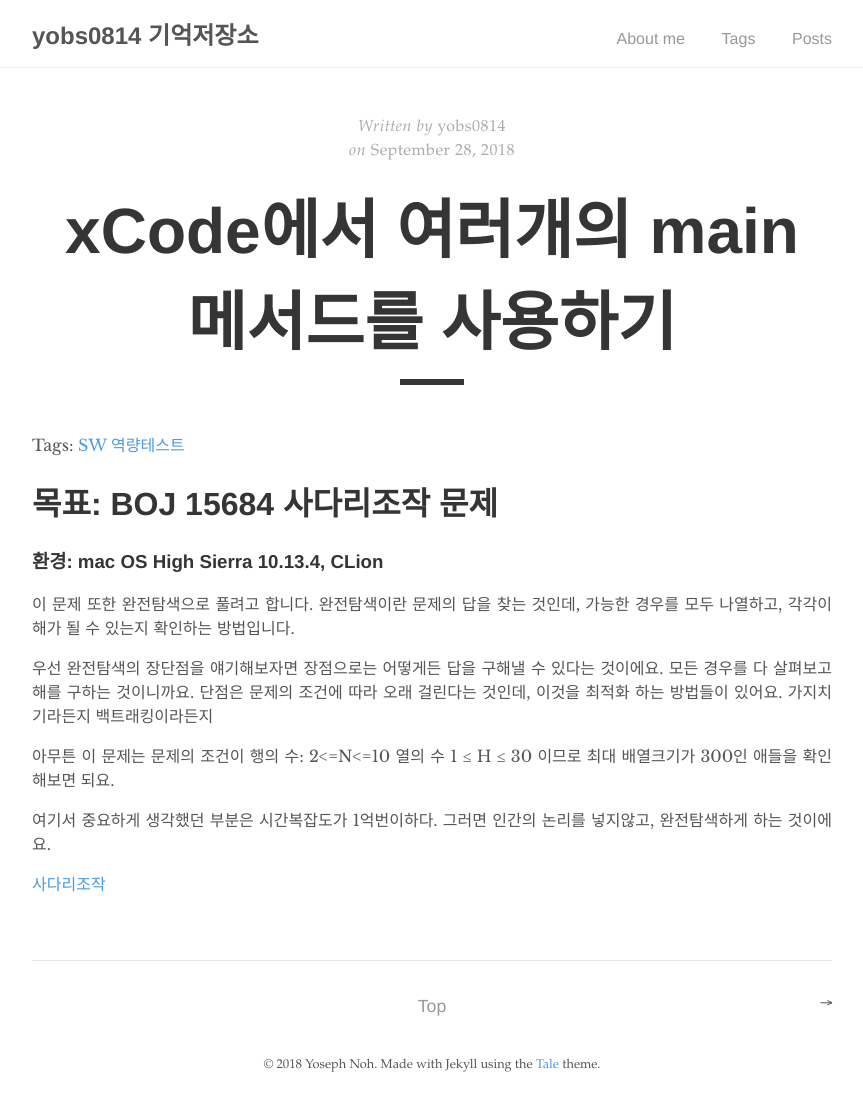
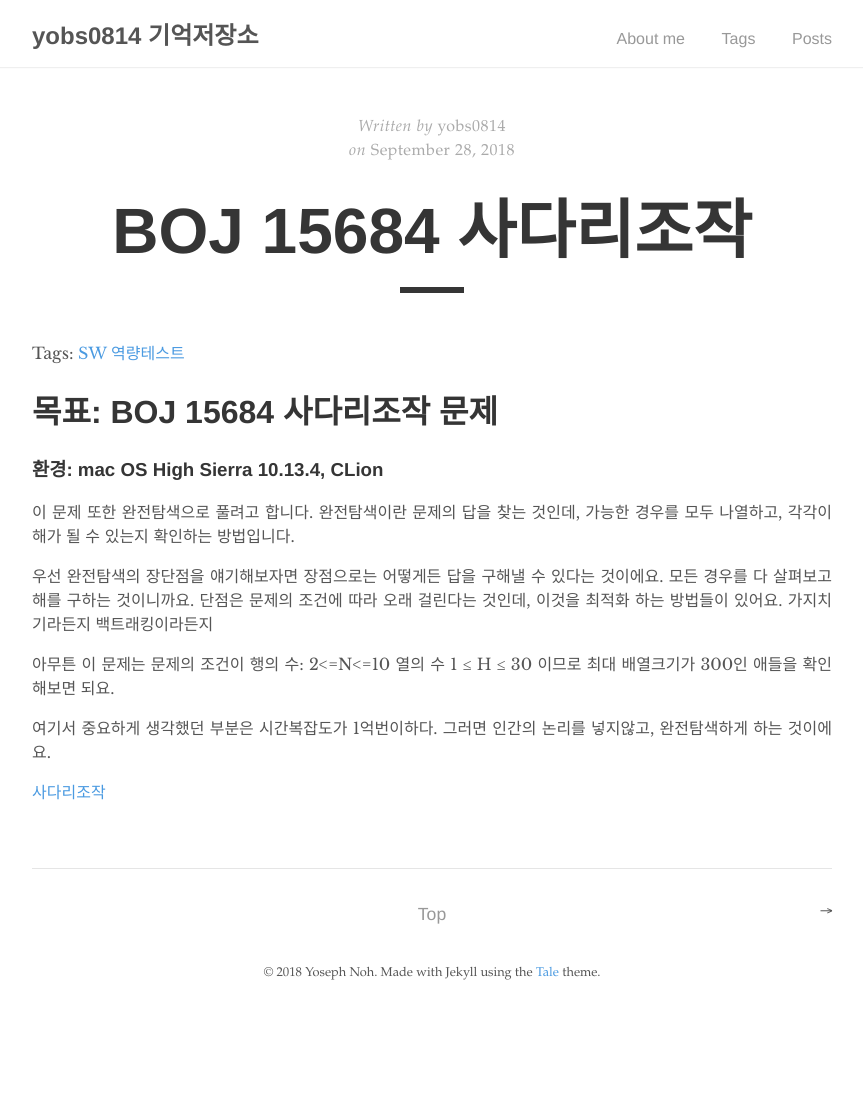
Before and after one commit to yobs0814/yobs0814.github.io, a Jekyll site: the page built from _posts/2018-09-28-backjoonP15684.md, in a window 1280 px wide. Shown: the whole page, without its empty margins (208-1071 px from the left). Built offline with Jekyll 4.4.1, drawn with Linux system fonts in a browser that asks for light colours; after the commit the page ends 1016 px from its top, so only the background shows below that.

Commit message:
modified

```diff
--- a/_posts/2018-09-28-backjoonP15684.md
+++ b/_posts/2018-09-28-backjoonP15684.md
@@ -1,6 +1,6 @@
 ---
 layout: post
-title: "xCode에서 여러개의 main 메서드를 사용하기"
+title: "BOJ 15684 사다리조작"
 author: yobs0814
 tags:
 - SW 역량테스트
```
